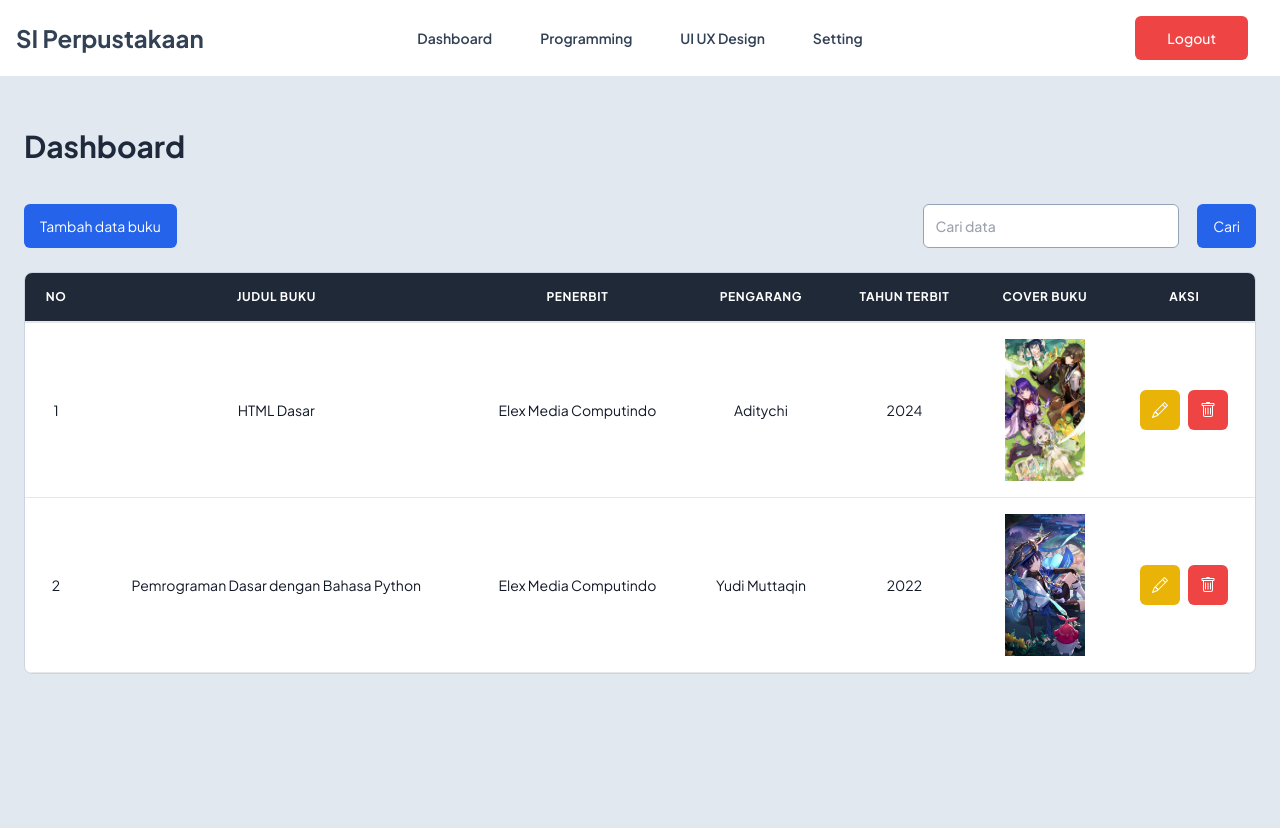
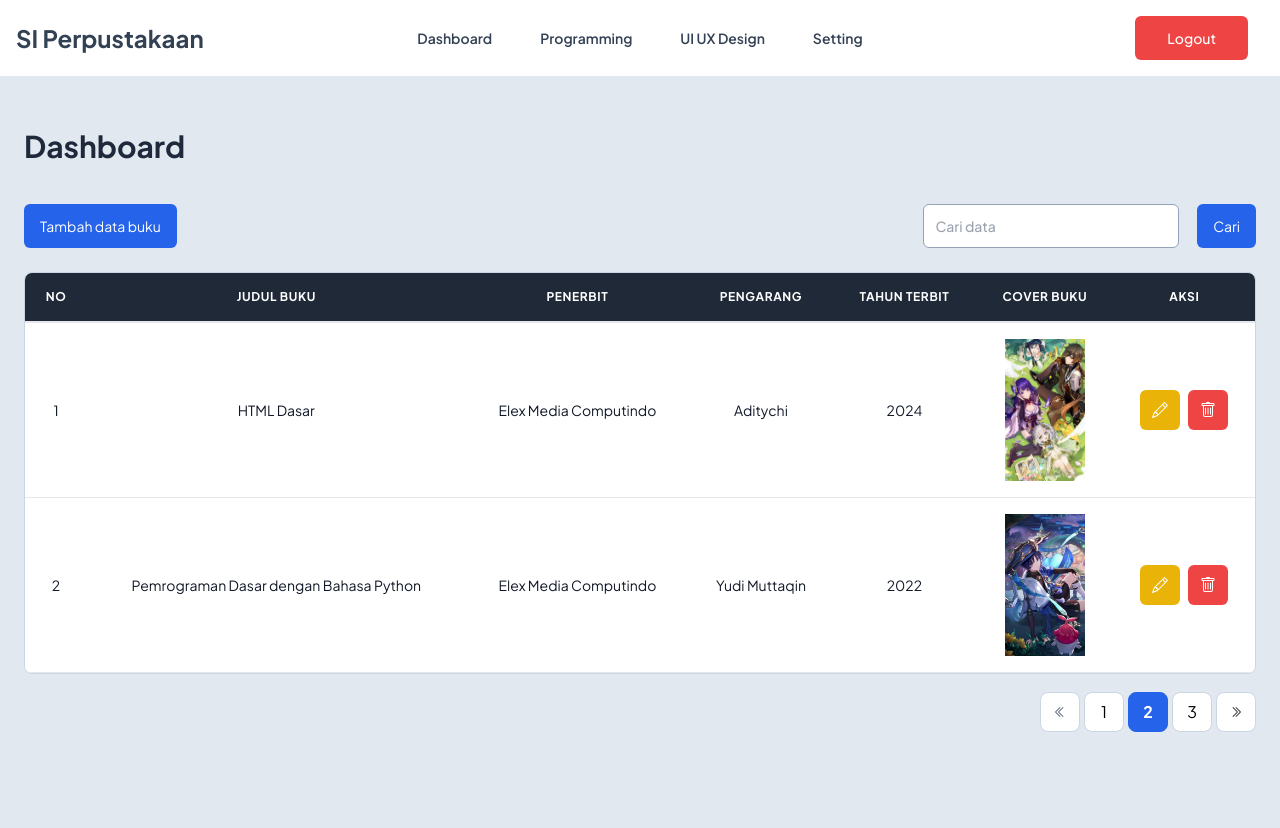
Before and after one commit to AditychiProject/si-perpustakaan, a website: page index.html in a window 1280 px wide. Before the commit the page ends 800 px from the top, so only its background shows below. Drawn offline with Linux system fonts and the light colour scheme.

Commit message:
melakukan perubahan pada kode

```diff
--- a/index.html
+++ b/index.html
@@ -244,6 +244,39 @@
             </table>
           </div>
         </div>
+        <!-- Paginate Link -->
+        <div class="flex justify-end gap-x-1 mt-3 pb-[64px] lg:pb-[96px]">
+          <!-- Pre Button -->
+          <div class="w-[40px] h-[40px] text-black hover:text-light bg-light hover:bg-bluecstm border border-slate-300 rounded-lg">
+            <a href="" class="flex justify-center items-center w-full h-full">
+              <svg xmlns="http://www.w3.org/2000/svg" width="12" height="12" fill="currentColor" class="bi bi-chevron-double-left" viewBox="0 0 16 16">
+                <path fill-rule="evenodd" d="M8.354 1.646a.5.5 0 0 1 0 .708L2.707 8l5.647 5.646a.5.5 0 0 1-.708.708l-6-6a.5.5 0 0 1 0-.708l6-6a.5.5 0 0 1 .708 0" />
+                <path fill-rule="evenodd" d="M12.354 1.646a.5.5 0 0 1 0 .708L6.707 8l5.647 5.646a.5.5 0 0 1-.708.708l-6-6a.5.5 0 0 1 0-.708l6-6a.5.5 0 0 1 .708 0" />
+              </svg>
+            </a>
+          </div>
+          <!-- Paginate Unactive -->
+          <div class="w-[40px] h-[40px] hover:text-light bg-light hover:bg-bluecstm border border-slate-300 rounded-lg">
+            <a href="" class="flex justify-center items-center w-full h-full">1</a>
+          </div>
+          <!-- Paginate Active -->
+          <div class="w-[40px] h-[40px] text-light font-bold bg-bluecstm border border-bluecstm rounded-lg">
+            <a href="" class="flex justify-center items-center w-full h-full">2</a>
+          </div>
+          <!-- Paginate Unactive -->
+          <div class="w-[40px] h-[40px] hover:text-light bg-light hover:bg-bluecstm border border-slate-300 rounded-lg">
+            <a href="" class="flex justify-center items-center w-full h-full">3</a>
+          </div>
+          <!-- Next Button -->
+          <div class="w-[40px] h-[40px] hover:text-light bg-light hover:bg-bluecstm border border-slate-300 rounded-lg">
+            <a href="" class="flex justify-center items-center w-full h-full">
+              <svg xmlns="http://www.w3.org/2000/svg" width="12" height="12" fill="currentColor" class="bi bi-chevron-double-right" viewBox="0 0 16 16">
+                <path fill-rule="evenodd" d="M3.646 1.646a.5.5 0 0 1 .708 0l6 6a.5.5 0 0 1 0 .708l-6 6a.5.5 0 0 1-.708-.708L9.293 8 3.646 2.354a.5.5 0 0 1 0-.708" />
+                <path fill-rule="evenodd" d="M7.646 1.646a.5.5 0 0 1 .708 0l6 6a.5.5 0 0 1 0 .708l-6 6a.5.5 0 0 1-.708-.708L13.293 8 7.646 2.354a.5.5 0 0 1 0-.708" />
+              </svg>
+            </a>
+          </div>
+        </div>
       </div>
     </div>
   </body>
```
Also changed, not shown: dist/output.css.
